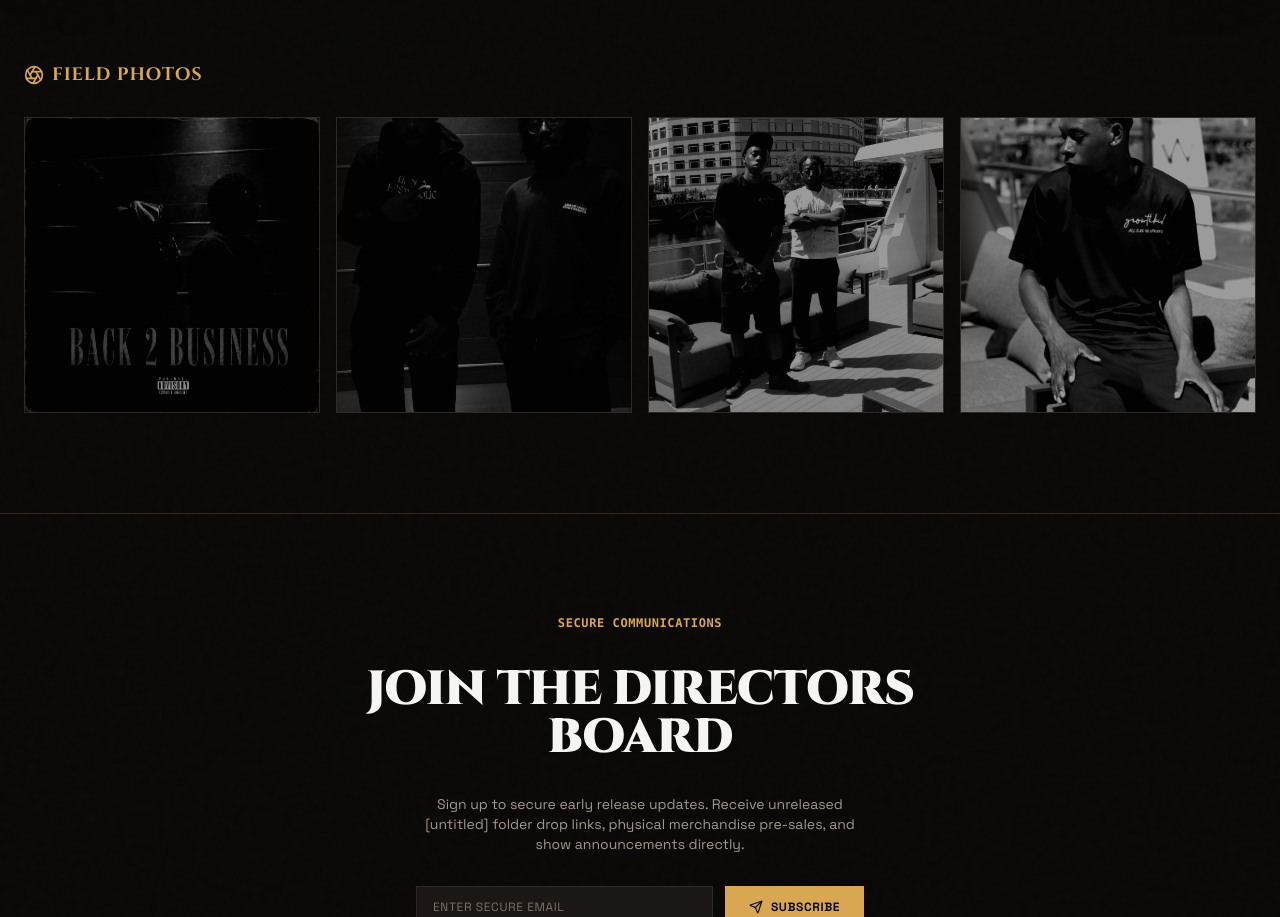
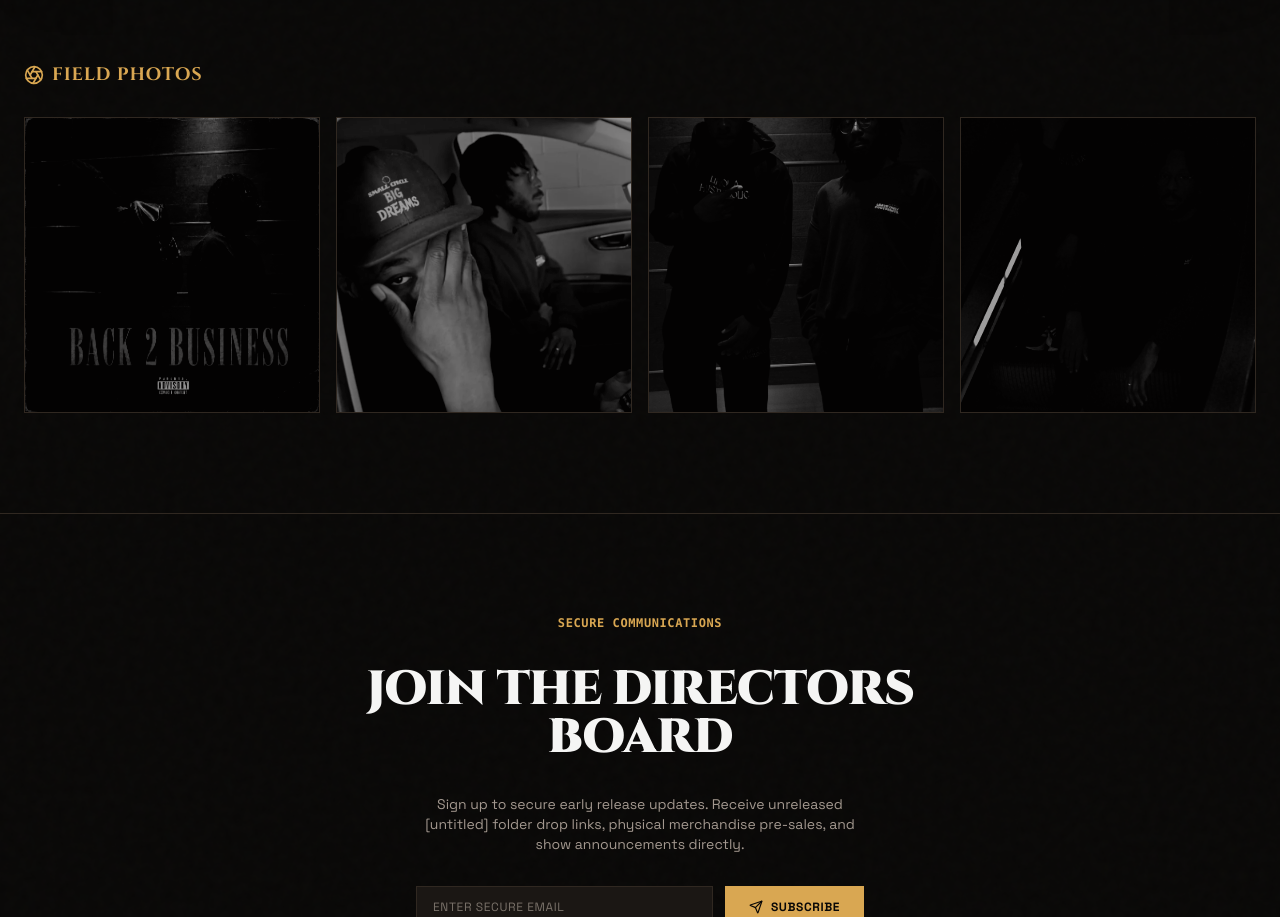
Before and after one commit to Uncommons3ns/Back2Business, a website: page index.html in a window 1280 px wide. Shown: the part 4727-5644 px from the top of the page. Drawn offline with nearby package versions, Linux system fonts and the light colour scheme.

Commit message:
website update

```diff
--- a/gallery-fragment.html
+++ b/gallery-fragment.html
@@ -27,11 +27,31 @@
       />
       <div class="absolute inset-0 bg-brand-black/40 group-hover:opacity-0 transition-opacity"></div>
     </div>
+    <!-- Gallery Card: Growthkid and Y3MI after a shoot.webp -->
+    <div class="w-[calc(50%-8px)] md:w-[calc(25%-12px)] flex-shrink-0 snap-start aspect-square bg-brand-light border border-brand-border overflow-hidden relative group cursor-pointer">
+      <img
+        src="assets/images/Growthkid and Y3MI after a shoot.webp"
+        alt="Growthkid and Y3MI after a shoot"
+        class="w-full h-full object-cover grayscale contrast-125 group-hover:scale-105 group-hover:grayscale-0 transition-all duration-500"
+        loading="lazy"
+      />
+      <div class="absolute inset-0 bg-brand-black/40 group-hover:opacity-0 transition-opacity"></div>
+    </div>
     <!-- Gallery Card: Growthkid and Y3MI at a shoot 2026.webp -->
     <div class="w-[calc(50%-8px)] md:w-[calc(25%-12px)] flex-shrink-0 snap-start aspect-square bg-brand-light border border-brand-border overflow-hidden relative group cursor-pointer">
       <img
         src="assets/images/Growthkid and Y3MI at a shoot 2026.webp"
         alt="Growthkid and Y3MI at a shoot 2026"
+        class="w-full h-full object-cover grayscale contrast-125 group-hover:scale-105 group-hover:grayscale-0 transition-all duration-500"
+        loading="lazy"
+      />
+      <div class="absolute inset-0 bg-brand-black/40 group-hover:opacity-0 transition-opacity"></div>
+    </div>
+    <!-- Gallery Card: GrowthKid and Y3MI at a shoot May 2026.webp -->
+    <div class="w-[calc(50%-8px)] md:w-[calc(25%-12px)] flex-shrink-0 snap-start aspect-square bg-brand-light border border-brand-border overflow-hidden relative group cursor-pointer">
+      <img
+        src="assets/images/GrowthKid and Y3MI at a shoot May 2026.webp"
+        alt="GrowthKid and Y3MI at a shoot May 2026"
         class="w-full h-full object-cover grayscale contrast-125 group-hover:scale-105 group-hover:grayscale-0 transition-all duration-500"
         loading="lazy"
       />
@@ -137,16 +157,6 @@
       />
       <div class="absolute inset-0 bg-brand-black/40 group-hover:opacity-0 transition-opacity"></div>
     </div>
-    <!-- Gallery Card: Growthkidand Y3MIaftera shoot.webp -->
-    <div class="w-[calc(50%-8px)] md:w-[calc(25%-12px)] flex-shrink-0 snap-start aspect-square bg-brand-light border border-brand-border overflow-hidden relative group cursor-pointer">
-      <img
-        src="assets/images/Growthkidand Y3MIaftera shoot.webp"
-        alt="Growthkidand Y3MIaftera shoot"
-        class="w-full h-full object-cover grayscale contrast-125 group-hover:scale-105 group-hover:grayscale-0 transition-all duration-500"
-        loading="lazy"
-      />
-      <div class="absolute inset-0 bg-brand-black/40 group-hover:opacity-0 transition-opacity"></div>
-    </div>
     <!-- Gallery Card: Y3MI performing at Brixton Jam.webp -->
     <div class="w-[calc(50%-8px)] md:w-[calc(25%-12px)] flex-shrink-0 snap-start aspect-square bg-brand-light border border-brand-border overflow-hidden relative group cursor-pointer">
       <img
```
Also changed, not shown: assets/images/GrowthKid and Y3MI at a shoot May 2026.webp (added), assets/images/Growthkidand Y3MIaftera shoot.webp (deleted), raw-images/Growthkid and Y3MI after a shoot.jpeg (renamed from raw-images/Growthkidand Y3MIaftera shoot.jpeg), 2 other files.
